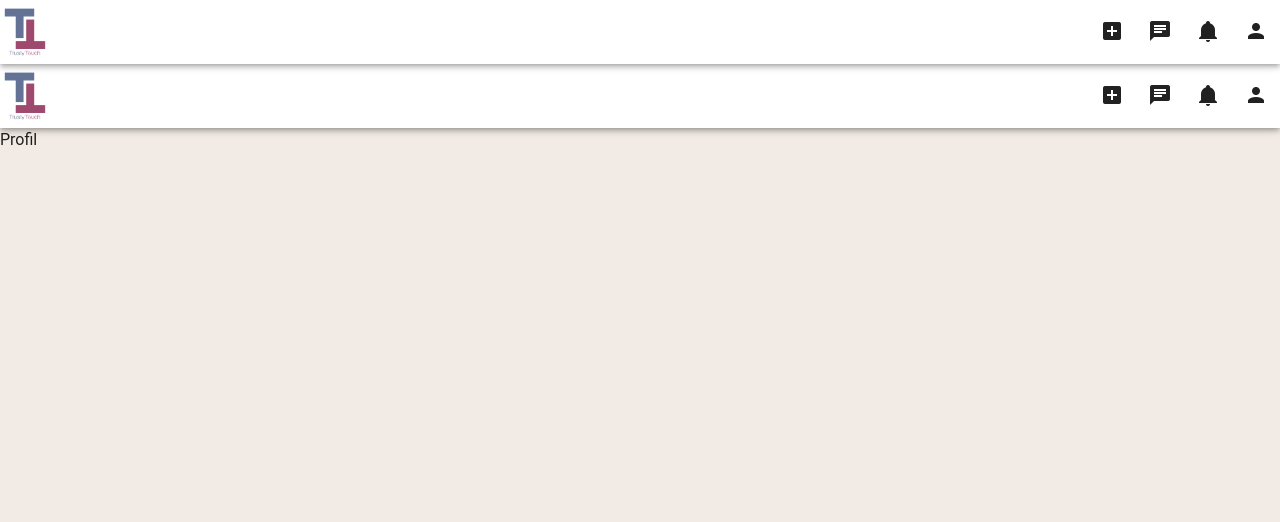
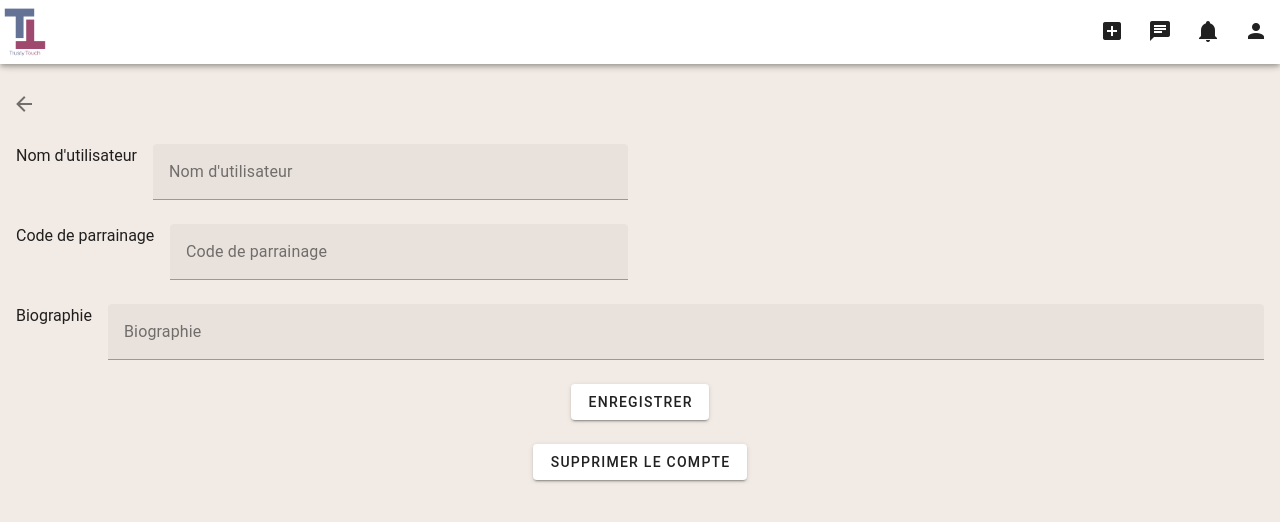
Before and after one commit to TrustyTouch/TrustyTouch-front, a Vue app: page /Profil in a window 1280 px wide. Shown: the top 522 px of the page. Built offline with nearby package versions, Linux system fonts and the light colour scheme.

Commit message:
Remove navbar from all pages & Update profil page

```diff
--- a/src/pages/Category.vue
+++ b/src/pages/Category.vue
@@ -2,14 +2,11 @@
 </script>
 
 <template>
-    <div class="d-flex mt-4">
-        <v-btn variant="plain" icon="mdi-arrow-left" @click="$router.go(-1)" />
     <v-text-field
-            class="mr-4"
+    class="mt-4 mx-4"
     prepend-inner-icon="mdi-magnify"
     density="compact"
     label="Barre de recherche"
     variant="solo"
     single-line />
-    </div>
 </template>
--- a/src/pages/CreateService.vue
+++ b/src/pages/CreateService.vue
@@ -1,8 +1,6 @@
 <script setup lang="ts">
-import NavBar from '../components/NavBar.vue';
 </script>
 
 <template>
-    <NavBar></NavBar>
     Create Service
 </template>
--- a/src/pages/Discussing.vue
+++ b/src/pages/Discussing.vue
@@ -1,8 +1,6 @@
 <script setup lang="ts">
-import NavBar from '../components/NavBar.vue';
 </script>
 
 <template>
-    <NavBar></NavBar>
     La Discussion
 </template>
--- a/src/pages/Discussions.vue
+++ b/src/pages/Discussions.vue
@@ -1,9 +1,15 @@
 <script setup lang="ts">
-import NavBar from '../components/NavBar.vue';
-import ResearchBar from '../components/ResearchBar.vue';
 </script>
 
 <template>
-    <NavBar></NavBar>
-    <ResearchBar></ResearchBar>
+    <div class="d-flex mt-4">
+        <v-btn variant="plain" icon="mdi-arrow-left" @click="$router.go(-1)" />
+        <v-text-field
+            class="mr-4"
+            prepend-inner-icon="mdi-magnify"
+            density="compact"
+            label="Barre de recherche"
+            variant="solo"
+            single-line />
+    </div>
 </template>
--- a/src/pages/MyServices.vue
+++ b/src/pages/MyServices.vue
@@ -1,8 +1,6 @@
 <script setup lang="ts">
-import NavBar from '../components/NavBar.vue';
 </script>
 
 <template>
-    <NavBar></NavBar>
     My Service
 </template>
--- a/src/pages/Payment.vue
+++ b/src/pages/Payment.vue
@@ -1,8 +1,6 @@
 <script setup lang="ts">
-import NavBar from '../components/NavBar.vue';
 </script>
 
 <template>
-    <NavBar></NavBar>
     Paiement
 </template>
--- a/src/pages/Profil.vue
+++ b/src/pages/Profil.vue
@@ -1,8 +1,44 @@
 <script setup lang="ts">
-import NavBar from '../components/NavBar.vue';
+import { ref } from "vue";
+
+const firstName = ref("")
+const code = ref("")
+const biographie = ref("")
 </script>
 
 <template>
-    <NavBar></NavBar>
-    Profil
+    <div class="d-flex mt-4">
+        <v-btn variant="plain" icon="mdi-arrow-left" @click="$router.go(-1)" />
+    </div>
+
+    <v-form class="mt-4 mx-4 gap" @submit.prevent>
+        <v-row>
+            <v-col class="d-flex" cols="12" md="6">
+                <p>Nom d'utilisateur</p>
+                <v-text-field hide-details class="ml-4" v-model="firstName" label="Nom d'utilisateur"></v-text-field>
+            </v-col>
+        </v-row>
+        <v-row>
+            <v-col class="d-flex" cols="12" md="6">
+                <p>Code de parrainage</p>
+                <v-text-field hide-details class="ml-4" v-model="code" label="Code de parrainage"></v-text-field>
+            </v-col>
+        </v-row>
+        <v-row>
+            <v-col class="d-flex" cols="12" md="12">
+                <p>Biographie</p>
+                <v-text-field hide-details class="ml-4" v-model="biographie" label="Biographie"></v-text-field>
+            </v-col>
+        </v-row>
+        <v-row>
+            <v-col class="d-flex justify-center" cols="12" md="12">
+                <v-btn type="submit">Enregistrer</v-btn>
+            </v-col>
+        </v-row>
+        <v-row>
+            <v-col class="d-flex justify-center" cols="12" md="12">
+                <v-btn type="submit">Supprimer le compte</v-btn>
+            </v-col>
+        </v-row>
+    </v-form>
 </template>
--- a/src/pages/ProgressServices.vue
+++ b/src/pages/ProgressServices.vue
@@ -1,8 +1,6 @@
 <script setup lang="ts">
-import NavBar from '../components/NavBar.vue';
 </script>
 
 <template>
-    <NavBar></NavBar>
     Avancement des services
 </template>
--- a/src/pages/Service.vue
+++ b/src/pages/Service.vue
@@ -1,9 +1,5 @@
 <script setup lang="ts">
-import NavBar from '../components/NavBar.vue';
-import ResearchBar from '../components/ResearchBar.vue';
 </script>
 
 <template>
-    <NavBar></NavBar>
-    <ResearchBar></ResearchBar>
 </template>
--- a/src/pages/ServiceEdit.vue
+++ b/src/pages/ServiceEdit.vue
@@ -1,9 +1,15 @@
 <script setup lang="ts">
-import NavBar from '../components/NavBar.vue';
-import ResearchBar from '../components/ResearchBar.vue';
 </script>
 
 <template>
-    <NavBar></NavBar>
-    <ResearchBar></ResearchBar>
+    <div class="d-flex mt-4">
+        <v-btn variant="plain" icon="mdi-arrow-left" @click="$router.go(-1)" />
+        <v-text-field
+            class="mr-4"
+            prepend-inner-icon="mdi-magnify"
+            density="compact"
+            label="Barre de recherche"
+            variant="solo"
+            single-line />
+    </div>
 </template>
--- a/src/pages/Services.vue
+++ b/src/pages/Services.vue
@@ -1,8 +1,15 @@
 <script setup lang="ts">
-import NavBar from '../components/NavBar.vue';
 </script>
 
 <template>
-    <NavBar></NavBar>
-    Services
+    <div class="d-flex mt-4">
+        <v-btn variant="plain" icon="mdi-arrow-left" @click="$router.go(-1)" />
+        <v-text-field
+            class="mr-4"
+            prepend-inner-icon="mdi-magnify"
+            density="compact"
+            label="Barre de recherche"
+            variant="solo"
+            single-line />
+    </div>
 </template>
```
Lines whose indentation alone changed are shown as unchanged.
